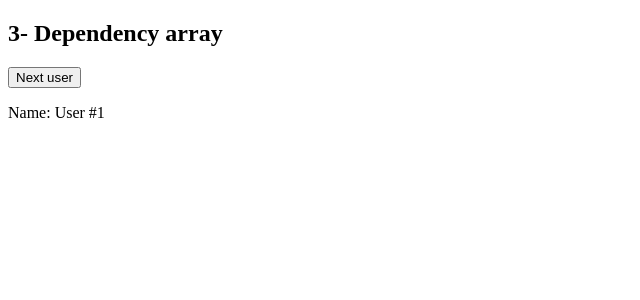
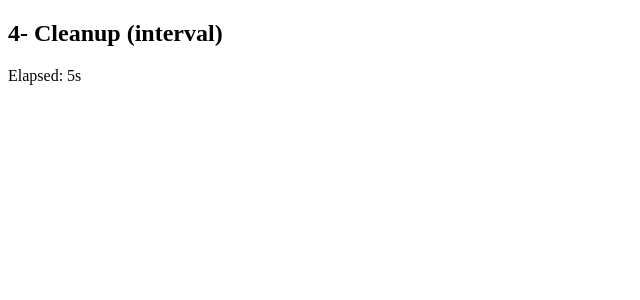
Before and after one commit to HaithamAbuDraz/react-advanced, a React (Vite) app: page / in a window 1280 px wide. Shown: the top 300 px of the page, without its empty margins (0-640 px from the left). Built offline with nearby package versions, Linux system fonts and the light colour scheme.

Commit message:
Replace WithDepsExample with CleanupExample in UseEffectLesson

```diff
--- a/src/revision/React-Hooks/03-UseEffectLesson/UseEffectLesson.tsx
+++ b/src/revision/React-Hooks/03-UseEffectLesson/UseEffectLesson.tsx
@@ -1,5 +1,5 @@
-import WithDepsExample from './examples/WithDepsExample';
+import CleanupExample from './examples/CleanupExample';
 
 export default function UseEffectLesson() {
-  return <WithDepsExample />;
+  return <CleanupExample />;
 }
```
